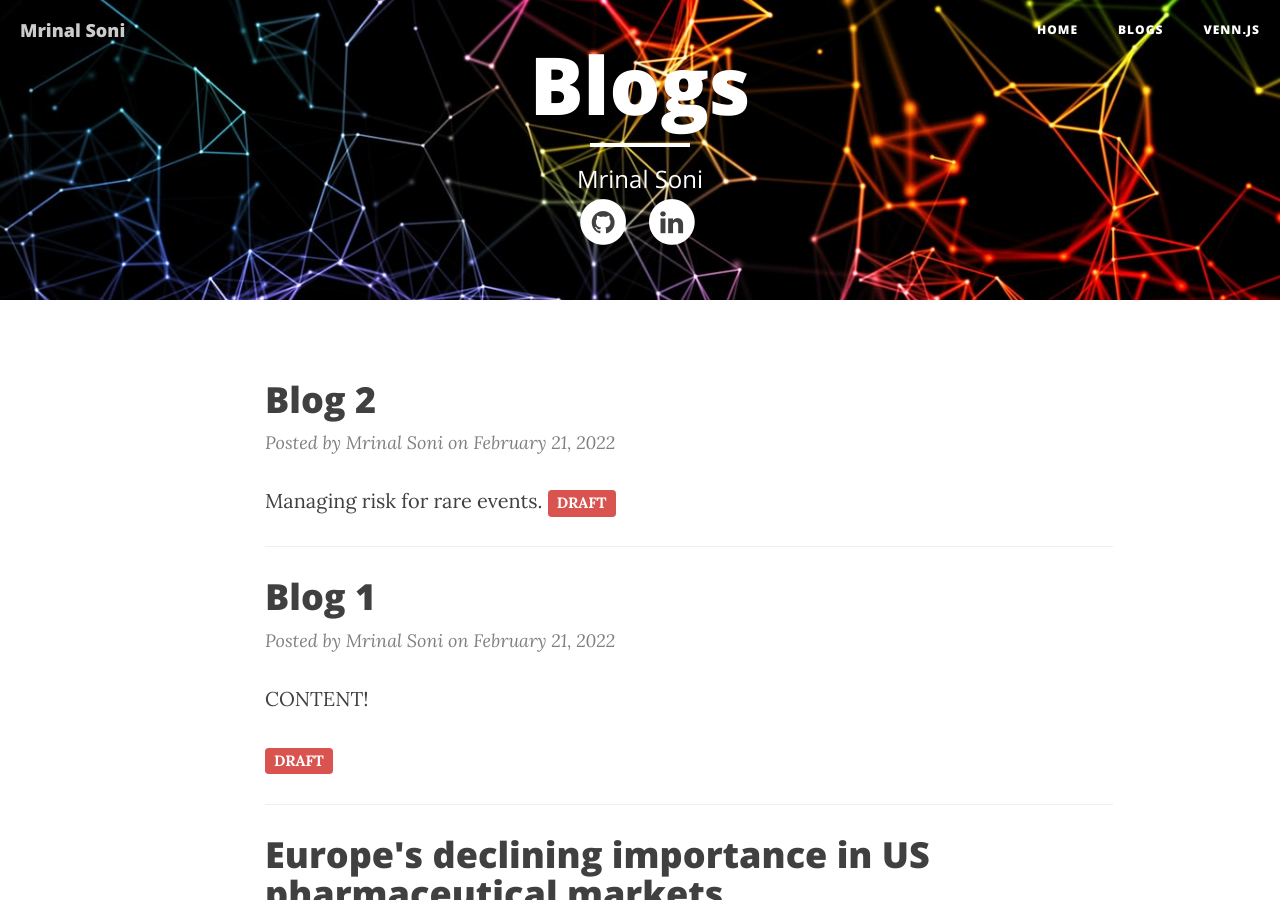
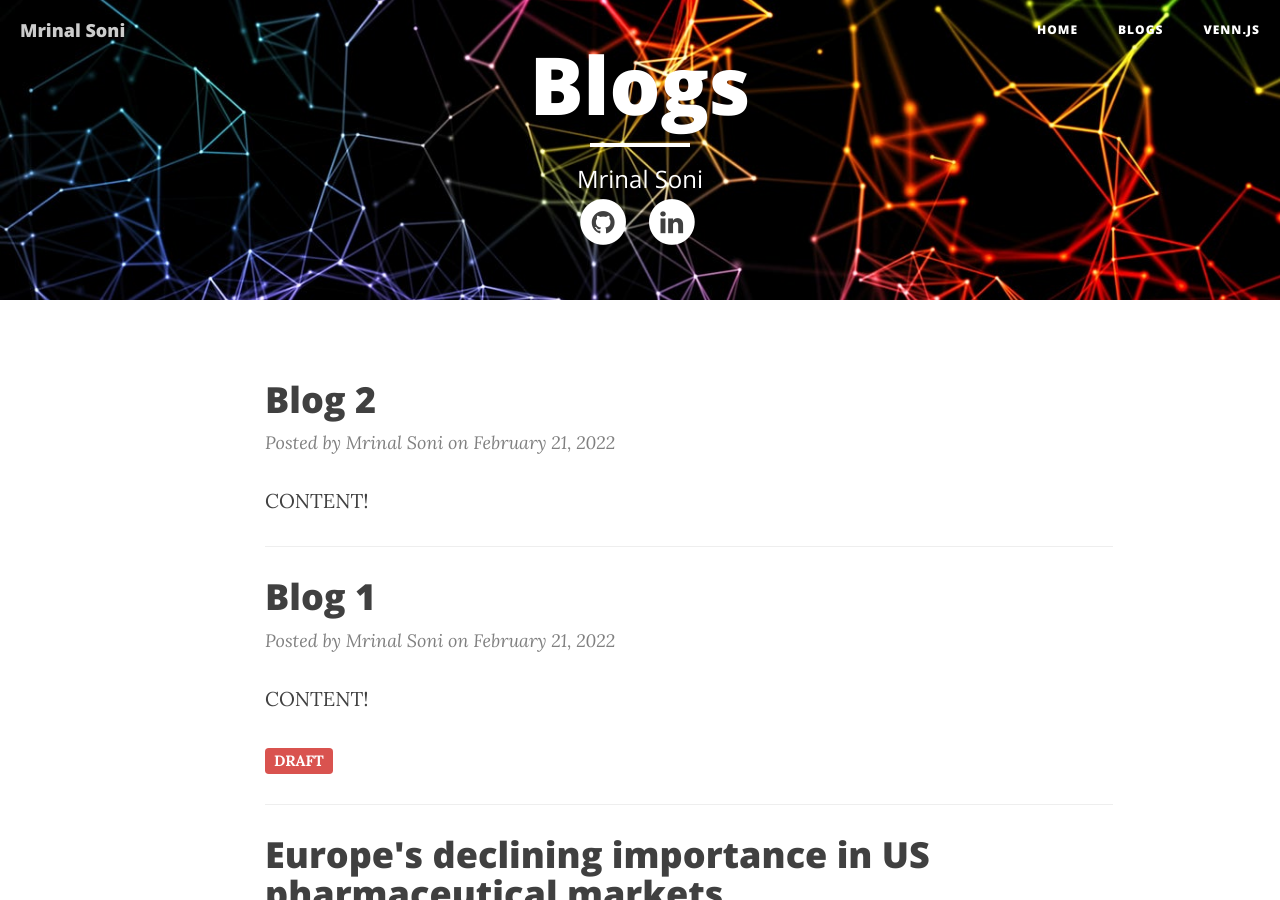
Before and after one commit to mrinaaall/mrinaaall.github.io, a Jekyll site: the page built from blog/index.html, in a window 1280 px wide and 900 px high. Built offline with Jekyll 4.4.1, drawn with Linux system fonts in a browser that asks for light colours; nearby versions of some CDN libraries; a script that is not in the unit is left out; the list of posts is cut into pages by our own code.

```diff
--- a/_posts/2022-01-11-model.markdown
+++ b/_posts/2022-01-11-model.markdown
@@ -5,9 +5,5 @@
 author:     "Mrinal Soni"
 header-img: "img/cover.jpeg"
 ---
-Managing risk for rare events.
-<span class="label label-danger">DRAFT</span>
-
-<!--more-->
 
 CONTENT!
```
